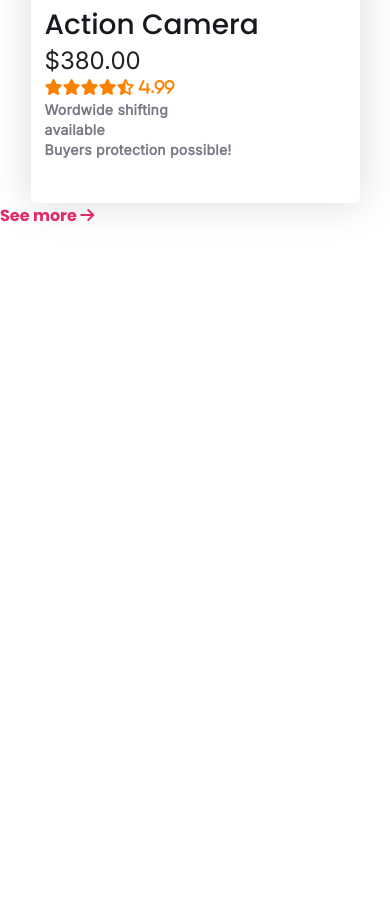
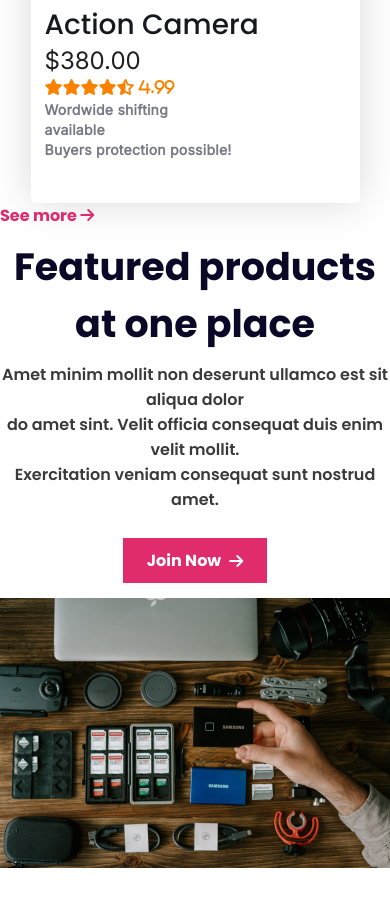
Before and after one commit to devenamulshikder/influencer-gear, a plain HTML site: page index.html in a window 390 px wide. Shown: the part 6060-6966 px from the top of the page. Before the commit the page ends 6338 px from the top, so only its background shows below. Drawn offline with Linux system fonts and the light colour scheme.

Commit message:
feature sesction responsive okay

```diff
--- a/css/responsive.css
+++ b/css/responsive.css
@@ -37,4 +37,9 @@
         margin: 0;
         padding: 0;
     }
+    .feature-product{
+        flex-direction: column-reverse;
+        text-align: center;
+        gap: 15px;
+    }
 }
--- a/css/style.css
+++ b/css/style.css
@@ -149,3 +149,34 @@ main {
   margin-top: 50px;
   margin-left: 1280px;
 }
+/* feature section */
+section {
+  max-width: 1300px;
+  margin: 0 auto;
+}
+.feature-product {
+  display: flex;
+  justify-content: space-between;
+  align-items: center;
+}
+.feature-product h2 {
+  color: #0a0826;
+  font-size: 38px;
+  font-weight: 700;
+  padding: 10px 0;
+}
+.btn-3 {
+  background-color: #e02c6d;
+  display: inline-flex;
+  padding: 10px 24px;
+  align-items: flex-start;
+  gap: 8px;
+  color: #fff;
+  font-size: 16px;
+  font-weight: 700;
+  border: none;
+  margin-top: 26px;
+}
+.btn-3 i{
+  margin-top: 5px;
+}
--- a/index.html
+++ b/index.html
@@ -140,6 +140,18 @@
       </div>
         <button class="btn-2">See more <i class="fa-solid fa-arrow-right"></i></button>
       <!-- main section start here -->
+      <section>
+        <div class="feature-product">
+          <div>
+            <img src="./images/gear.png" alt="">
+          </div>
+          <div>
+            <h2>Featured products at one place</h2>
+            <p class="home-about">Amet minim mollit non deserunt ullamco est sit aliqua dolor<br> do amet sint. Velit officia consequat duis enim velit mollit. <br>Exercitation veniam consequat sunt nostrud amet.</p>
+            <button class="btn-3">Join Now <i class="fa-solid fa-arrow-right"></i></button>
+          </div>
+        </div>
+      </section>
     </main>
     <footer></footer>
   </body>
```
